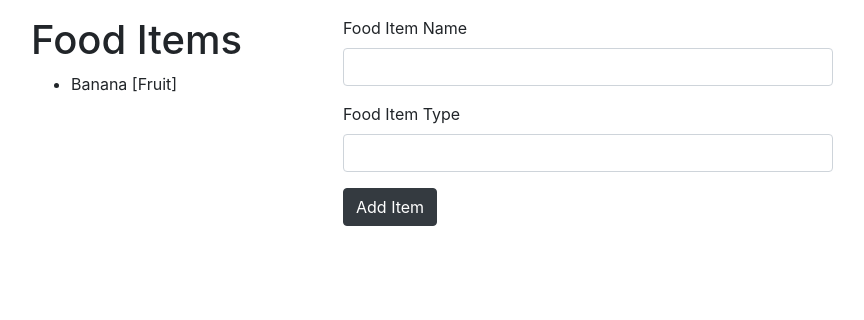
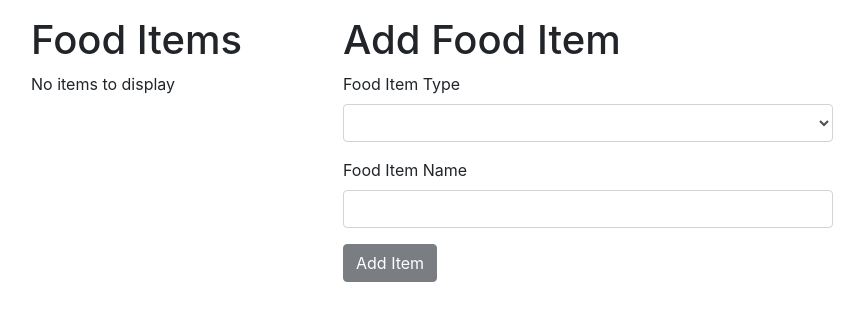
Before and after one commit to MaphangaCode/entelect-redux-dojo, an Angular app: page / in a window 1280 px wide. Shown: the top 320 px of the page, without its empty margins (0-864 px from the left). Built offline with nearby package versions, Linux system fonts and the light colour scheme.

Commit message:
Finished setting up base content

```diff
--- a/src/app/add-food-item/add-food-item.component.html
+++ b/src/app/add-food-item/add-food-item.component.html
@@ -1,9 +1,13 @@
+<h1>Add Food Item</h1>
+<div class="form-group">
+    <label>Food Item Type</label>
+    <select [(ngModel)]="foodItemType" class="form-control">
+        <option [value]="foodItemType" [selected]="foodItemType == foodItemType"  *ngFor="let foodItemType of foodItemTypeList">{{foodItemType}}</option>
+    </select>
+</div>
+
 <div class="form-group">
     <label>Food Item Name</label>
     <input class="form-control" type="text" [(ngModel)]="foodItemName" />
 </div>
-<div class="form-group">
-    <label>Food Item Type</label>
-    <input class="form-control" type="text" [(ngModel)]="foodItemType" />
-</div>
-<button class="btn btn-dark" (click)="addFoodItem()">Add Item</button>
+<button [disabled]="!foodItemName || !foodItemType" class="btn btn-dark" (click)="addFoodItem()">Add Item</button>
--- a/src/app/add-food-item/add-food-item.component.ts
+++ b/src/app/add-food-item/add-food-item.component.ts
@@ -1,18 +1,26 @@
-import { Component } from "@angular/core";
-
+import { Component, OnInit } from "@angular/core";
+import { FoodItemType } from '../domain/food-item-type';
 
 @Component({
     selector: 'add-food-item-app',
     templateUrl: 'add-food-item.component.html'
 })
-export class AddFoodItemComponent {
+export class AddFoodItemComponent implements OnInit {
 
+    foodItemTypeList: string[] = [];
     foodItemName: string;
     foodItemType: string;
 
+    ngOnInit(): void {
+        for(let foodItemType in FoodItemType) {
+            this.foodItemTypeList.push(foodItemType);
+        }
+    }
+
     addFoodItem(): void {
-        //todo add code to add food item to store and
-        //increase counter in store
-        console.log('adding food item');
+        //TODO use this method to put food item into store
+
+        this.foodItemName = null;
+        this.foodItemType = null;
     }
 }
--- /dev/null
+++ b/src/app/domain/food-item-type.ts
@@ -0,0 +1,5 @@
+export enum FoodItemType {
+    FRUIT = 'FRUIT',
+    MEAT = 'MEAT',
+    VEGGIE = 'VEGGIE'
+}
--- a/src/app/food-item-display/food-item-display.component.ts
+++ b/src/app/food-item-display/food-item-display.component.ts
@@ -1,20 +1,10 @@
 import { Component, OnInit } from "@angular/core";
-import { FoodItem } from '../domain.model';
+import { FoodItem } from '../domain/food-item';
 
 @Component({
     selector: 'food-item-display-app',
     templateUrl: './food-item-display.component.html'
 })
-export class FoodItemDisplayComponent implements OnInit {
-    foodItems: FoodItem[] = new Array();
-
-    ngOnInit() {
-        //todo get rid of this and read from the store
-        const foodItem: FoodItem = {
-            name: 'Banana',
-            type: 'Fruit'
-        };
-
-        this.foodItems.push(foodItem);
-    }
+export class FoodItemDisplayComponent {
+    foodItems: FoodItem[] = [];
 }
```
Also changed, not shown: src/app/domain/food-item.ts (renamed from src/app/domain.model.ts).
